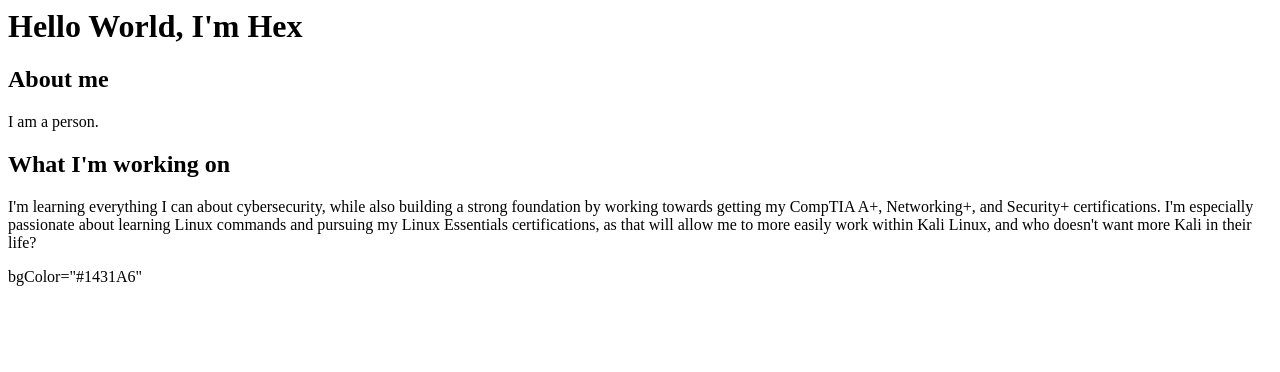
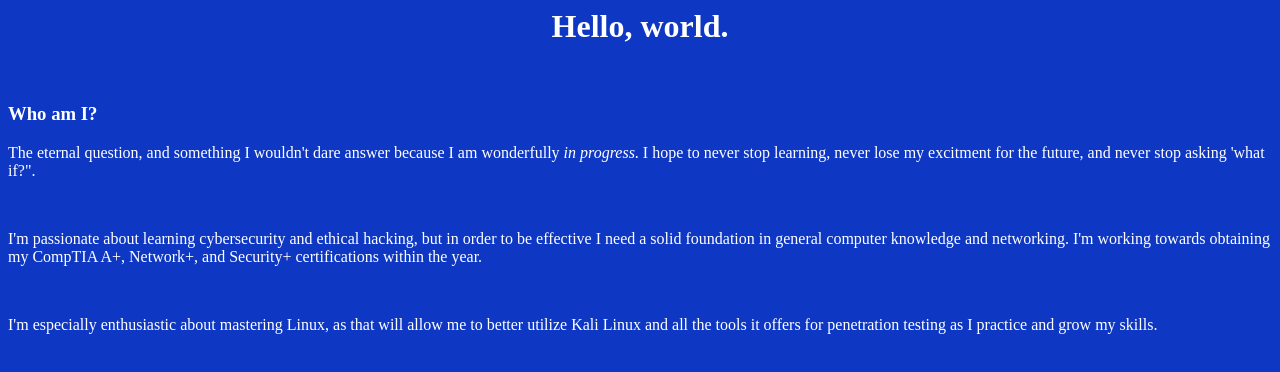
Before and after one commit to HexH4x/MyHomePage, a plain HTML site: page index.html in a window 1280 px wide. Drawn offline with Linux system fonts and the light colour scheme.

Commit message:
index.html

```diff
--- a/index.html
+++ b/index.html
@@ -1,17 +1,9 @@
-
-<html>
-    <h1>
-        Hello World, I'm Hex
-    </h1>
-    <body>
-        <h2>About me</h2>
-        <p>
-            I am a person.
-        </p>
-        <h2>What I'm working on</h2>
-        <p>
-            I'm learning everything I can about cybersecurity, while also building a strong foundation by working towards getting my CompTIA A+, Networking+, and Security+ certifications. I'm especially passionate about learning Linux commands and pursuing my Linux Essentials certifications, as that will allow me to more easily work within Kali Linux, and who doesn't want more Kali in their life?
-        </p>
-    </body>
-    bgColor="#1431A6"
-</html>
+<body bgcolor="#0E38C4">
+<h1 style="text-align: center;"><span style="color: #ffffff;">Hello, world.</span></h1>
+<p>&nbsp;</p>
+<h3><span style="color: #ffffff;">Who am I?</span></h3>
+<p><span style="color: #ffffff;">The eternal question, and something I wouldn't dare answer because I am wonderfully&nbsp;<em>in progress</em>. I hope to never stop learning, never lose my excitment for the future, and never stop asking 'what if?".&nbsp;</span></p>
+<p>&nbsp;</p>
+<p><span style="color: #ffffff;">I'm passionate about learning cybersecurity and ethical hacking, but in order to be effective I need a solid foundation in general computer knowledge and networking. I'm working towards obtaining my CompTIA A+, Network+, and Security+ certifications within the year.</span></p>
+<p>&nbsp;</p>
+<p><span style="color: #ffffff;">I'm especially enthusiastic about mastering Linux, as that will allow me to better utilize Kali Linux and all the tools it offers for penetration testing as I practice and grow my skills.&nbsp;</span></p>
```
